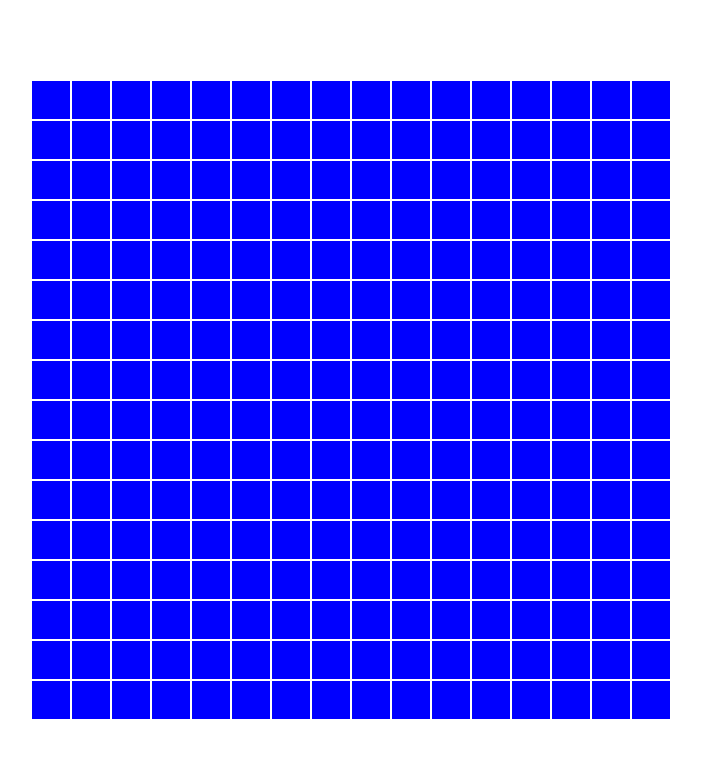
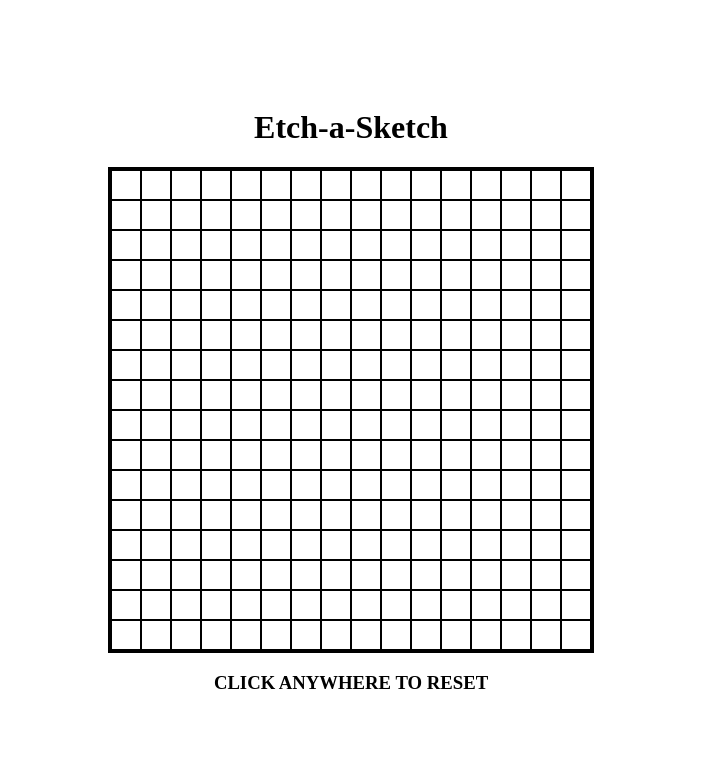
Before and after one commit to kemptonb/etch-a-sketch, a plain HTML site: page index.html in a window 1280 px wide. Shown: the whole page, without its empty margins (289-990 px from the left). Drawn offline with Linux system fonts and the light colour scheme.

Commit message:
Added eventListener for hover class and reset. Edited html with headers from DOM.

```diff
--- a/main.js
+++ b/main.js
@@ -1,17 +1,40 @@
-//container
+//Header
+const head = document.createElement('h1');
+head.textContent = "Etch-a-Sketch";
+document.body.appendChild(head);
+
+//Container
 const container = document.createElement('div');
 container.classList.add('container');
 document.body.appendChild(container);
 
-//row
-//const container = document.createElement('div');
-//container.classList.add('container');
-//document.body.appendChild(container);
+//Create Div
+for (let i = 0; i < 256; i++) {
+    const row = document.createElement('div');
+    row.classList.add("row-div");
+    row.classList.add("write");
+    container.appendChild(row);
+}
+
+//Mark grid black on hover
+document.querySelectorAll('.write').forEach(item => {
+    item.addEventListener('mouseover', event => {
+        item.style.cssText ="background-color: black;"
+    })
+  });
 
 
-//let e = document.body;
-for (let i = 0; i < 256; i++) {
-    const row = document.createElement('div');
-    row.className = "row-div";
-    container.appendChild(row);
-}
+//Reset background color to white
+ //const reset = document.querySelector(".container");
+ const reset = document;
+
+ reset.addEventListener("click", () => {
+    document.querySelectorAll('.write').forEach(item => {
+     item.style.cssText ="background-color: white;"
+    })
+ });
+
+//Instructions
+const inst = document.createElement('h3');
+inst.textContent = "CLICK ANYWHERE TO RESET";
+document.body.appendChild(inst);
--- a/styles.css
+++ b/styles.css
@@ -1,29 +1,27 @@
 html, body {
     margin: 0;
-    padding 0;
+    /*padding: 0;*/
     border: 0;
     height: 100%;
     display: flex;
+    flex-direction: column;
     justify-content: center;
     align-items: center;
 }
 
 .container {
-    height: 40em;
-    width: 40em;
-    background-color: red;
+    height: 30em;
+    width: 30em;
     display: grid;
     grid-template-columns: repeat(16, 1fr);
+    border-style: solid;
+    border-color: black;
 }
 
 .row-div {
-    background-color: blue;
+    background-color: white;
     border-style: solid;
-    border-color: white;
+    border-color: black;
     border-width:thin;
 
 }
-
-.row-div:hover {
-    background-color: red;
-}
```
Also changed, not shown: index.html (+0 -13 lines).
